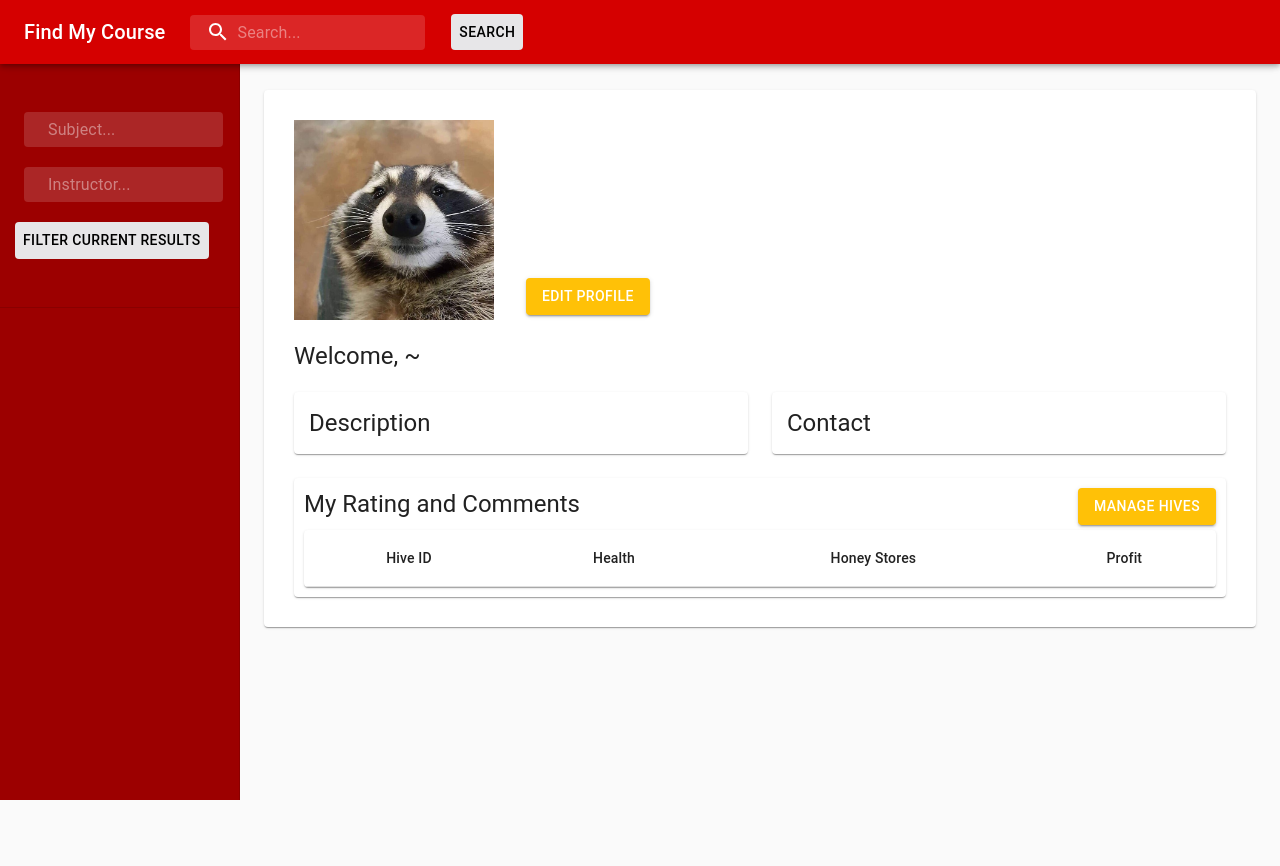
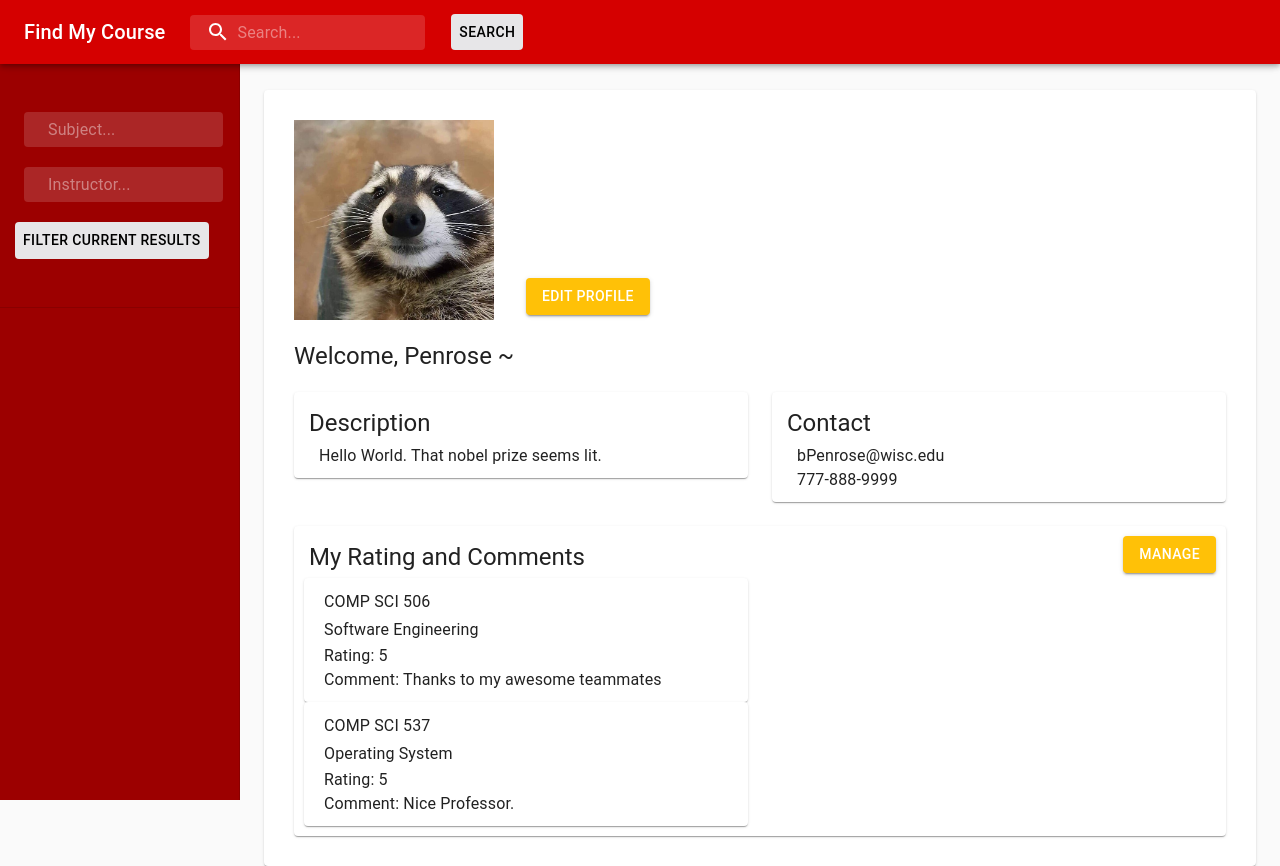
Before and after one commit to CS-506/FMC-Frontend, a React (Create React App) app: page /Profile in a window 1280 px wide. Before the commit the page ends 800 px from the top, so only its background shows below. Built offline with nearby package versions, Linux system fonts and the light colour scheme.

Commit message:
Profile Page organized and filled with dummy variables.

```diff
--- a/src/components/Profile.js
+++ b/src/components/Profile.js
@@ -9,17 +9,10 @@ import pfImage from "./img/default_avatar.jpg";
 import NavBar from "./NavBar"
 import Button from "@material-ui/core/Button";
 import Alert from "@material-ui/lab/Alert";
-import { Link as RouterLink } from 'react-router-dom';
-import Table from "@material-ui/core/Table";
-import TableBody from "@material-ui/core/TableBody";
-import TableCell from "@material-ui/core/TableCell";
-import TableContainer from "@material-ui/core/TableContainer";
-import TableHead from "@material-ui/core/TableHead";
-import TableRow from "@material-ui/core/TableRow";
 import IconButton from "@material-ui/core/IconButton";
-import ViewIcon from "@material-ui/icons/PageviewOutlined"
 import Collapse from "@material-ui/core/Collapse";
 import CloseIcon from '@material-ui/icons/Close';
+import { Link } from 'react-router-dom';
 
 const useStyles = makeStyles(theme => ({
     contents: {
@@ -42,9 +35,32 @@ const useStyles = makeStyles(theme => ({
 export default function Profile(props) {
     const classes = useStyles();
 
-    const [user, setProfile] = React.useState([]);
-    const [hiveList, setHiveList] = React.useState([]);
-    const [apiaryList, setApiaryList] = React.useState([]);
+    const rc1 = {
+        subject: "COMP SCI",
+        code: "506",
+        name: "Software Engineering",
+        cid: 0,
+        rate: 5,
+        comment: "Thanks to my awesome teammates"
+    }
+    const rc2 = {
+        subject: "COMP SCI",
+        code: "537",
+        name: "Operating System",
+        cid: 1,
+        rate: 5,
+        comment: "Nice Professor."
+    }
+    const userInit = {
+        firstname: "Badger",
+        lastname: "Penrose",
+        description: "Hello World. \nThat nobel prize seems lit.",
+        email: "bPenrose@wisc.edu",
+        phone: "777-888-9999",
+        RC: [rc1, rc2],
+    };
+
+    const [user, setProfile] = React.useState(userInit);
 
     const [showAlert, setShowAlert] = React.useState(false);
     const [alertSeverity, setAlertSeverity] = React.useState("warning");
@@ -110,35 +126,39 @@ export default function Profile(props) {
     }, []);
     */
 
+
     function RCTable() {
         return (
             <div>
-                <TableContainer
-                    component={Paper} style={{marginTop:5}}
-                    >
-                    <Table className={classes.table} aria-label="simple table">
-                        <TableHead>
-                        <TableRow>
-                            <TableCell align="center">Hive ID</TableCell>
-                            <TableCell align="center">Health</TableCell>
-                            <TableCell align="center">Honey Stores</TableCell>
-                            <TableCell align="center">Profit</TableCell>
-                        </TableRow>
-                        </TableHead>
-                        <TableBody>
-                            {hiveList?.map(item => {
-                                return (
-                                <TableRow key={item.hiveId}>
-                                    <TableCell align="center">{item.hiveId}</TableCell>
-                                    <TableCell align="center">{item.health}</TableCell>
-                                    <TableCell align="center">{item.numHoneyStore}</TableCell>
-                                    <TableCell align="center">{item.losses}</TableCell>
-                                </TableRow>
-                                );
-                            })}
-                        </TableBody>
-                    </Table>
-                </TableContainer>
+                <Grid container spacing={3}>
+                    <Grid item md={6}>
+                        {user.RC.map(rcItem => (
+                            <Link
+                                to={{ pathname: 'course_' }}
+
+                                style={{ textDecoration: 'none' }}
+                                key={user.RC.indexOf(rcItem)}
+                            >
+                                <Paper
+                                    className={classes.paper}
+                                    style={{ padding:10, paddingLeft:20}}
+                                    md={3}
+                                >
+                                    <Typography variant="subtitle1">
+                                        {rcItem.subject} {rcItem.code}<br/>
+                                        {rcItem.name}
+                                    </Typography>
+                                    <Typography>
+                                            Rating: {rcItem.rate} <br/>
+                                            Comment: {rcItem.comment}
+                                    </Typography>
+                                </Paper>
+                            </Link>
+                        ))
+                        }
+                    </Grid>
+                </Grid>
+
             </div>
         );
     }
@@ -186,7 +206,7 @@ export default function Profile(props) {
                             <Button variant="contained"
                                 className={classes.register}
                                 style={{color:'white', backgroundColor: '#ffc107'}}
-                                component={RouterLink}
+                                component={Link}
                                 to="/ProfileEditor"
                             >
                                 Edit Profile
@@ -195,7 +215,7 @@ export default function Profile(props) {
                     </Grid>
 
                         <Typography component="h1" variant="h5" style={{marginBottom:20}}>
-                            Welcome, {user.firstname} ~
+                            Welcome, {user.lastname} ~
                         </Typography>
 
                     <Grid container spacing={3}>
@@ -223,7 +243,7 @@ export default function Profile(props) {
                             <Paper className={classes.paper} style={{padding:10}}>
                                 <Grid container>
                                     <Grid item xs={6}>
-                                        <Typography variant="h5">
+                                        <Typography variant="h5" style={{padding:5}}>
                                             My Rating and Comments
                                         </Typography>
                                     </Grid>
@@ -231,10 +251,10 @@ export default function Profile(props) {
                                         <Button variant="contained"
                                             className={classes.register}
                                             style={{color:'white', backgroundColor: '#ffc107'}}
-                                            component={RouterLink}
+                                            component={Link}
                                             to="/hives"
                                         >
-                                            Manage Hives
+                                            Manage
                                         </Button>
                                     </Grid>
                                 </Grid>
```
